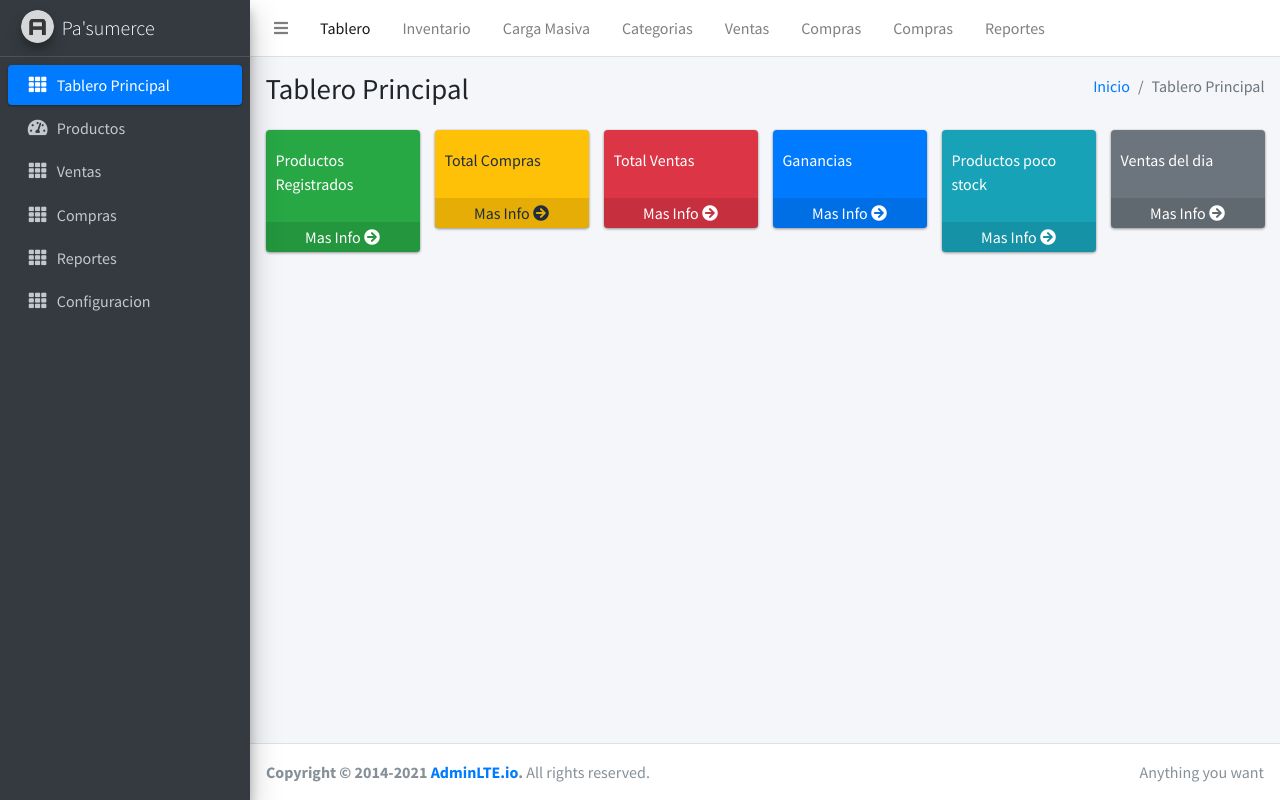
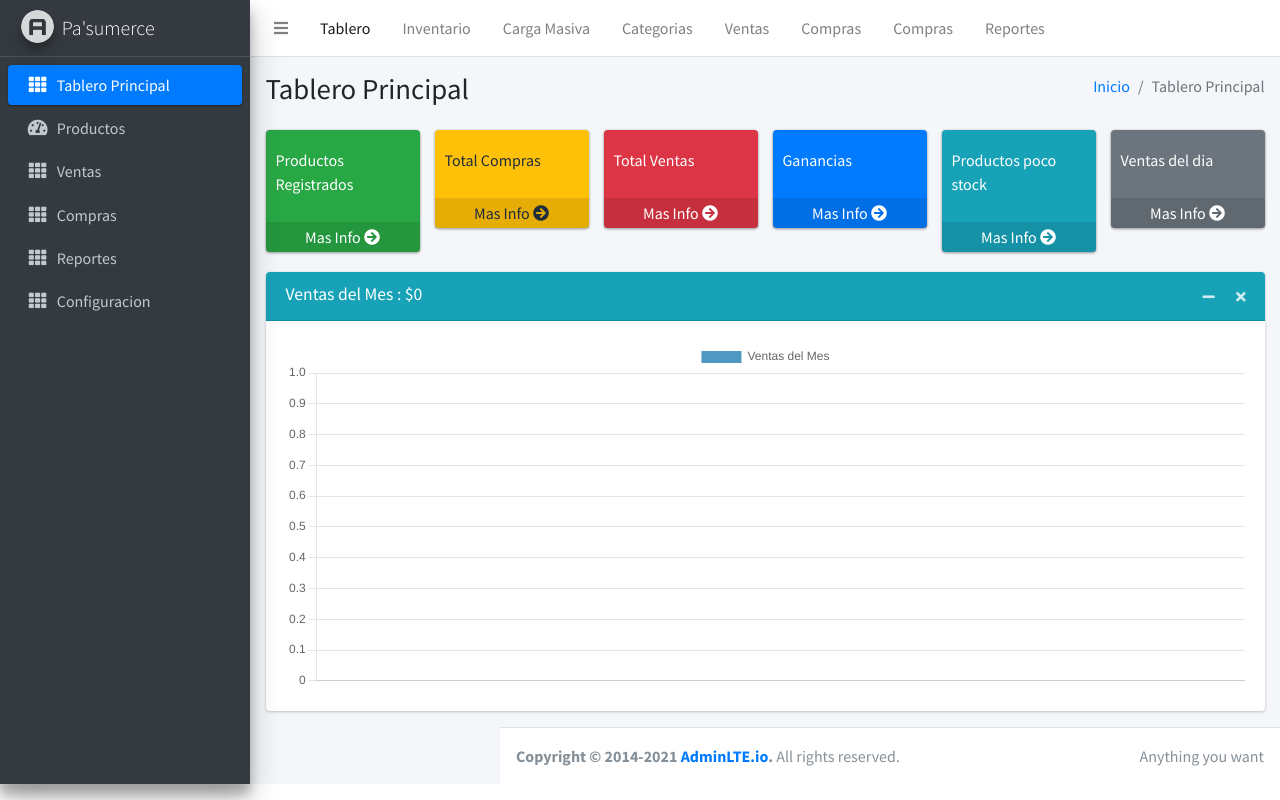
Before and after one commit to M4NUERU/Sistema-POS, a PHP site: page / in a window 1280 px wide. Run offline with PHP 8.4, Linux system fonts and the light colour scheme; data that the repository does not hold is empty; some libraries are stand-ins or nearby versions.

Commit message:
grafico de barras agregado biblioteca chart

```diff
--- a/marekt-pos/ajax/dashboard.ajax.php
+++ b/marekt-pos/ajax/dashboard.ajax.php
@@ -10,8 +10,20 @@ class AjaxDashboard {
         $datos = DashboardControlador::ctrGetDatosDashboard();
         echo json_encode($datos);
     }
+
+    public function getVentasMesActual() {
+        $ventasMesActual = DashboardControlador::ctrGetVentasMesActual();
+        echo json_encode($ventasMesActual);
+    }
 }
 
-// Instanciación de la clase y llamada al método
-$datos = new AjaxDashboard();
-$datos->getDatosDashboard();
+// Verificar la acción solicitada
+if (isset($_POST['accion']) && $_POST['accion'] == 1) {
+    // Llamar al método correspondiente para obtener las ventas del mes actual
+    $ventasMesActual = new AjaxDashboard();
+    $ventasMesActual->getVentasMesActual(); // Aquí faltaban los paréntesis y el punto y coma
+} else {
+    // Llamar al método correspondiente para obtener los datos del dashboard
+    $datos = new AjaxDashboard();
+    $datos->getDatosDashboard();
+}
--- a/marekt-pos/controladores/dashboard.controlador.php
+++ b/marekt-pos/controladores/dashboard.controlador.php
@@ -1,8 +1,16 @@
+
 <?php
 
 class DashboardControlador {
+    // Método para obtener los datos del dashboard
     public static function ctrGetDatosDashboard() {
         $datos = DashboardModelo::mdlGetDatosDashboard();
         return $datos;
     }
+
+    // Método para obtener las ventas del mes actual
+    public static function ctrGetVentasMesActual() {
+        $ventasMesActual = DashboardModelo::mdlGetVentasMesActual();
+        return $ventasMesActual;
+    }
 }
--- a/marekt-pos/modelos/dashboard.modelo.php
+++ b/marekt-pos/modelos/dashboard.modelo.php
@@ -13,4 +13,21 @@ class DashboardModelo {
             echo "Error en mdlGetDatosDashboard: " . $e->getMessage();
         }
     }
+
+
+
+static public function mdlGetVentasMesActual(){
+
+    try {
+        $stmt = Conexion::conectar()->prepare('CALL prc_ObtenerVentasMesActual()');
+        $stmt->execute();
+
+        return $stmt->fetchAll(PDO::FETCH_OBJ);
+
+    } catch (PDOException $e) {
+        echo "Error en mdlGetDatosDashboard: " . $e->getMessage();
+    }
+
+
+   }
 }
--- a/marekt-pos/vistas/dashboard.php
+++ b/marekt-pos/vistas/dashboard.php
@@ -17,8 +17,9 @@
       </div><!-- /.container-fluid -->
     </div>
     <!-- /.content-header -->
-
-
+     <!-- BIBLIOTECAS -->
+     <script src="https://cdn.jsdelivr.net/npm/chart.js"></script>
+     <script src="https://code.jquery.com/jquery-3.6.0.min.js"></script>
 
      <!-- Main content -->
      <div class="content">
@@ -140,13 +141,44 @@
 
          </div>
 
+         <div class="row">
+          <div class="col-12">
+            <div class="card card-info">
+              <div class="card-header">
+                <h3 class="card-title"></h3>
+                <div class="card-tools">
+                  <button type="button" class="btn btn-tool"data-card-widget="collapse">
+
+                  <i class="fas fa-minus"></i>
+
+                  </button>
+                  <buttontype="button" class="btn btn-tool"data-card-widget="remove">
+
+                  <i class="fas fa-times"></i>
+
+                  </button>
+                </div>
+              </div>
+              <div class="card-body">
+                <div class="chart">
+                  <canvas id="barChart" style="min-height: 250px; height: 300p; max-height: 350px; width: 100%;">
+
+                  </canvas>
+                </div>
+              </div>
+            </div>
+          </div>
+
+         </div>
+
 
       </div><!-- /.container-fluid -->
     </div>
 
-  <!-- /.content -->
+  <!-- SOLICITUD AJAX -->
   <script>
-  $(document).ready(function() {
+
+    // Primera solicitud AJAX
     $.ajax({
       url: "ajax/dashboard.ajax.php",
       dataType: 'json',
@@ -154,13 +186,11 @@
         console.log("respuesta", respuesta);
         if (respuesta && respuesta[0]) {
           $("#totalProductos").html(respuesta[0]['totalProductos']);
-          $("#totalCompras").html('$ ' + formatNumber(respuesta[0]['totalCompras']))
-          $("#totalVentas").html('$ ' + formatNumber(respuesta[0]['totalVentas']))
-          $("#totalGanancias").html('$ ' + formatNumber(respuesta[0]['ganancias']))
-          $("#totalProductosMinStock").html(  formatNumber(respuesta[0]['productosPocoStock']))
-          $("#totalVentasHoy").html( '$ ' +  formatNumber(respuesta[0]['ventasHoy']));
-
-
+          $("#totalCompras").html('$ ' + formatNumber(respuesta[0]['totalCompras']));
+          $("#totalVentas").html('$ ' + formatNumber(respuesta[0]['totalVentas']));
+          $("#totalGanancias").html('$ ' + formatNumber(respuesta[0]['ganancias']));
+          $("#totalProductosMinStock").html(formatNumber(respuesta[0]['productosPocoStock']));
+          $("#totalVentasHoy").html('$ ' + formatNumber(respuesta[0]['ventasHoy']));
         } else {
           console.error("Respuesta en formato inesperado:", respuesta);
         }
@@ -170,8 +200,107 @@
       }
     });
 
-    function formatNumber(num) {
-      return num.toString().replace(/\B(?=(\d{3})+(?!\d))/g, ",");
-    }
-  });
-</script>
+    </script>
+<script>
+        // Segunda solicitud AJAX
+        $.ajax({
+            url: "ajax/dashboard.ajax.php",
+            method: "POST",
+            data: {
+                'accion': 1 // parámetro ventas mes
+            },
+            dataType: 'json',
+            success: function(respuesta) {
+
+                console.log("respuesta", respuesta);
+
+                var fecha_venta = [];
+                var total_venta = [];
+                var total_ventas_mes = 0;
+
+                for (let i = 0; i < respuesta.length; i++) {
+                    fecha_venta.push(respuesta[i]['fecha_venta']);
+                    total_venta.push(respuesta[i]['total_venta']);
+                    total_ventas_mes += parseFloat(respuesta[i]['total_venta']);
+                }
+
+                $(".card-title").html('Ventas del Mes : $' + total_ventas_mes.toString().replace(/\B(?=(\d{3})+(?!\d))/g, ","));
+
+                var barChartCanvas = $("#barChart").get(0).getContext('2d');
+
+                var areaChartData = {
+                    labels: fecha_venta,
+                    datasets: [
+                        {
+                            label: "Ventas del Mes",
+                            backgroundColor: 'rgba(60,141,188,0.9)',
+                            data: total_venta
+                        }
+                    ]
+                }
+
+                var barChartData = $.extend(true, {}, areaChartData);
+
+                var barChartOptions = {
+                    maintainAspectRatio: false,
+                    responsive: true,
+                    plugins: {
+                        legend: {
+                            display: true
+                        },
+                        tooltip: {
+                            enabled: true
+                        }
+                    },
+                    scales: {
+                        x: {
+                            stacked: true
+                        },
+                        y: {
+                            stacked: true
+                        }
+                    },
+                    animation: {
+                        duration: 500,
+                        easing: "easeOutQuart",
+                        onComplete: function() {
+                            var ctx = this.chart.ctx;
+                            ctx.font = Chart.helpers.toFont({
+                                family: Chart.defaults.font.family,
+                                size: Chart.defaults.font.size,
+                                style: 'bold',
+                                weight: 'bold'
+                            });
+                            ctx.textAlign = 'center';
+                            ctx.textBaseline = 'bottom';
+
+                            this.data.datasets.forEach(function(dataset) {
+                                dataset.data.forEach(function(data, i) {
+                                    var model = dataset._meta[Object.keys(dataset._meta)[0]].data[i].tooltipPosition();
+                                    var y_pos = model.y;
+
+                                    ctx.fillStyle = '#ffa500';
+                                    ctx.fillText(data, model.x, y_pos - 5);
+                                });
+                            });
+                        }
+                    }
+                }
+
+                new Chart(barChartCanvas, {
+                    type: 'bar',
+                    data: barChartData,
+                    options: barChartOptions
+                });
+
+            },
+            error: function(jqXHR, textStatus, errorThrown) {
+                console.error("Error en la solicitud AJAX:", textStatus, errorThrown);
+            }
+        });
+
+        // Definir la función formatNumber fuera del bloque $(document).ready()
+        function formatNumber(num) {
+            return num.toString().replace(/\B(?=(\d{3})+(?!\d))/g, ",");
+        }
+    </script
```
